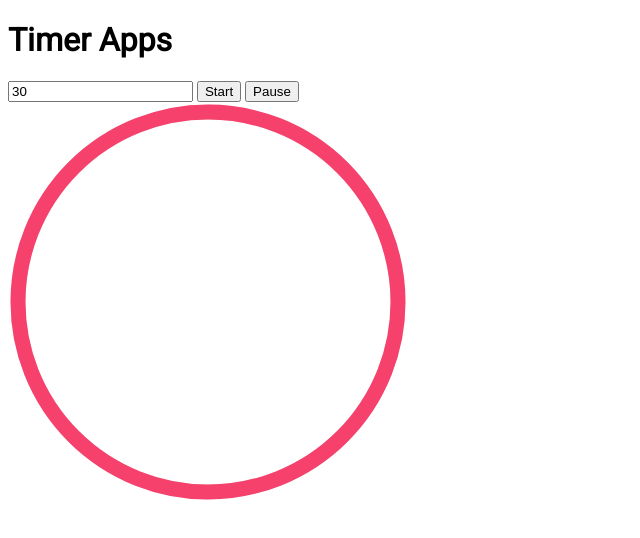
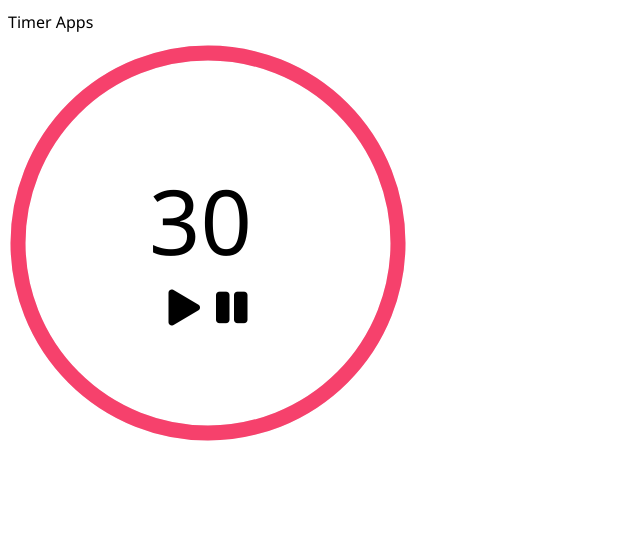
Before and after one commit to html-css-eksperimen/TimerApps, a website built with Parcel: page src/index.html in a window 1280 px wide. Shown: the whole page, without its empty margins (0-640 px from the left). Built offline with nearby package versions, Linux system fonts and the light colour scheme.

Commit message:
quiz finish: Selesai CSS

```diff
--- a/src/apptimer.css
+++ b/src/apptimer.css
@@ -3,3 +3,57 @@
 body {
     font-family: 'Roboto', sans-serif;
 }
+
+.dial {
+    height: 400px;
+    width: 400px;
+}
+
+.timer {
+    position: relative;
+    display: inline-block;
+}
+
+* {
+    font: inherit;
+}
+
+body {
+    font-family: 'Segoe UI', Roboto, Oxygen, Ubuntu, Cantarell, 'Fira Sans',
+        'Droid Sans', 'Helvetica Neue', Helvetica, Arial, sans-serif;
+}
+
+.timer input {
+    display: block;
+    border: none;
+    width: 240px;
+    font-size: 90px;
+    text-align: center;
+}
+
+.timer button {
+    border: none;
+    font-size: 36px;
+    cursor: pointer;
+    background-color: transparent;
+}
+
+.timer button:focus {
+    outline: none;
+}
+
+.timer input:focus {
+    outline: none;
+}
+
+.controls {
+    position: absolute;
+    top: 0;
+    left: 0;
+    right: 0;
+    bottom: 0;
+    display: flex;
+    justify-content: center;
+    align-items: center;
+    flex-direction: column;
+}
--- a/src/index.html
+++ b/src/index.html
@@ -6,19 +6,20 @@
     <meta name="viewport" content="width=device-width, initial-scale=1.0">
     <meta http-equiv="X-UA-Compatible" content="ie=edge">
     <title>Aplikasi Timer</title>
+    <link rel="stylesheet" href="https://cdnjs.cloudflare.com/ajax/libs/font-awesome/5.12.1/css/all.min.css">
     <link rel="stylesheet" href="apptimer.css">
 </head>
 
 <body>
     <h1>Timer Apps</h1>
-    <div>
-        <input id="input_duration" type="text" value="30">
-        <button id="button_start">Start</button>
-        <button id="button_pause">Pause</button>
-    </div>
-
-    <!--  Buat seperti KNOB TIMER WAKTU -->
-    <div style="display: '';">
+    <div class="timer">
+        <div class="controls">
+            <input type="number" id="input_duration" value="30">
+            <div>
+                <button id="button_start"><i class="fas fa-play"></i></button>
+                <button id="button_pause"><i class="fas fa-pause"></i></button>
+            </div>
+        </div>
         <svg height="400" width="400">
 
             <circle id="latarlingkarjam" r="190" cx="200" cy="200" fill="transparent" stroke="#eaeaea" stroke-width="15"
@@ -28,6 +29,18 @@
                 transform="rotate(-90 200 200)" stroke-linecap="round"></circle>
         </svg>
     </div>
+
+    <!--  Buat seperti KNOB TIMER WAKTU -->
+    <!-- <div style="display: '';">
+        <svg height="400" width="400">
+
+            <circle id="latarlingkarjam" r="190" cx="200" cy="200" fill="transparent" stroke="#eaeaea" stroke-width="15"
+                stroke-dasharray="965"></circle>
+
+            <circle id="lingkarjam" r="190" cx="200" cy="200" fill="transparent" stroke="#f6416c" stroke-width="15"
+                transform="rotate(-90 200 200)" stroke-linecap="round"></circle>
+        </svg>
+    </div> -->
 
     <!-- Cara membuat SVG -->
     <div style="display: none;">
```
Also changed, not shown: src/apptimer.js (+3 -4 lines).
